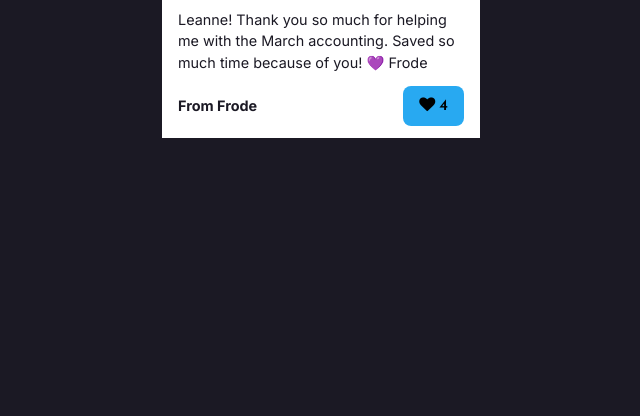
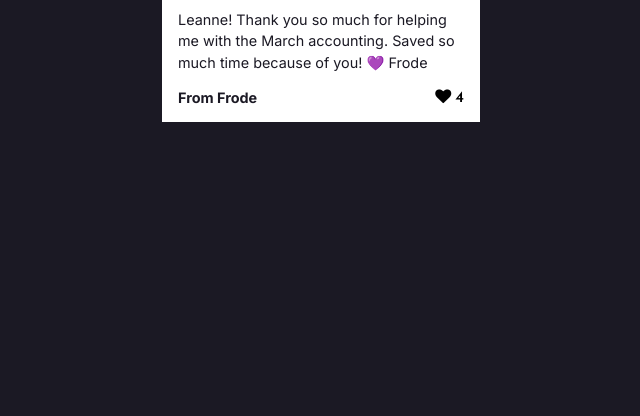
Before and after one commit to LahcenHaouch/endorsements, a plain HTML site: page index.html in a window 1280 px wide. Shown: the part 384-800 px from the top of the page, without its empty margins (319-959 px from the left). Drawn offline with Linux system fonts and the light colour scheme.

Commit message:
Remove like button background-color

```diff
--- a/style.css
+++ b/style.css
@@ -197,8 +197,10 @@ button {
 }
 
 .endorsement-like {
+  padding: 0;
   margin: 0;
   font-size: 1rem;
+  background-color: white;
 }
 
 .endorsement-icon {
```
